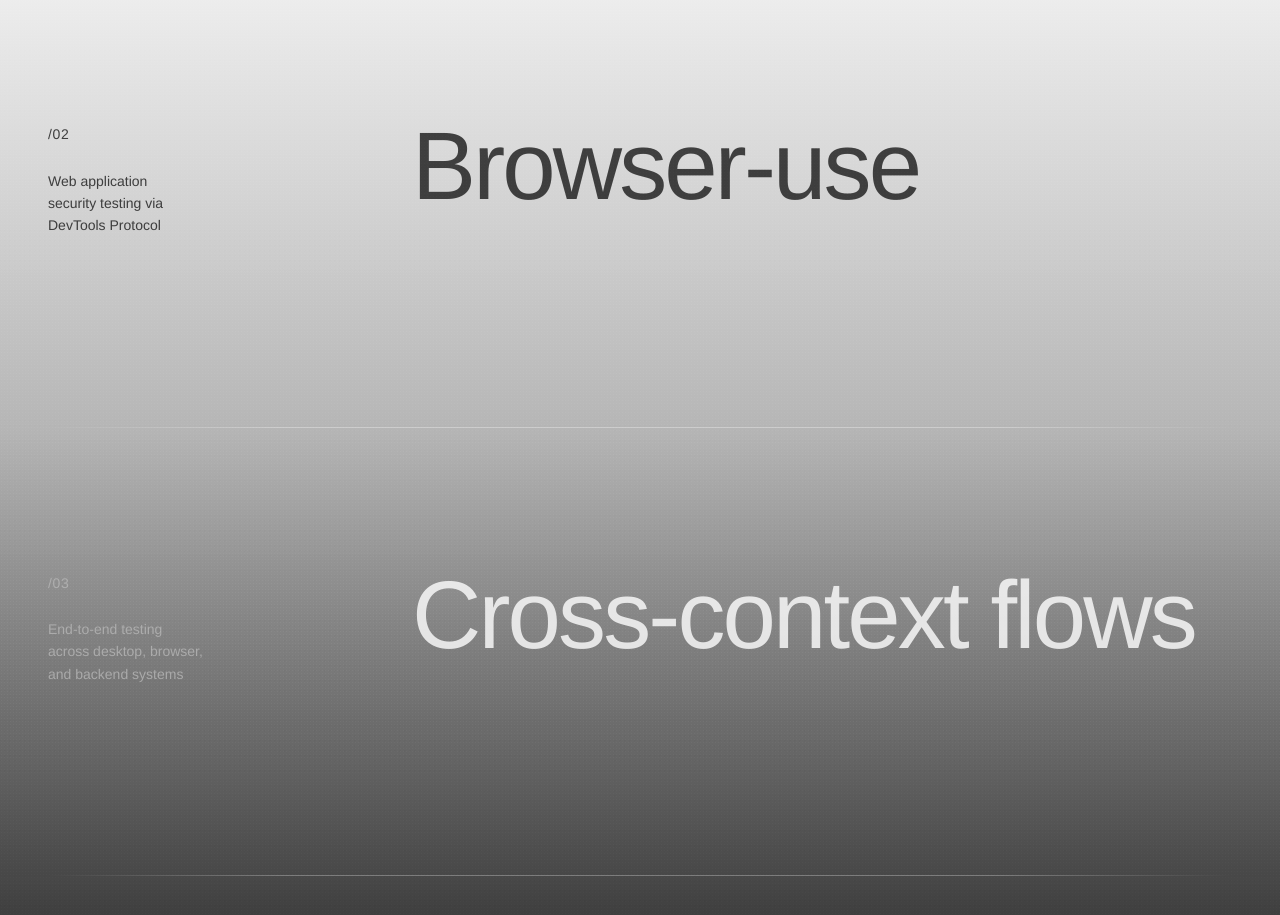
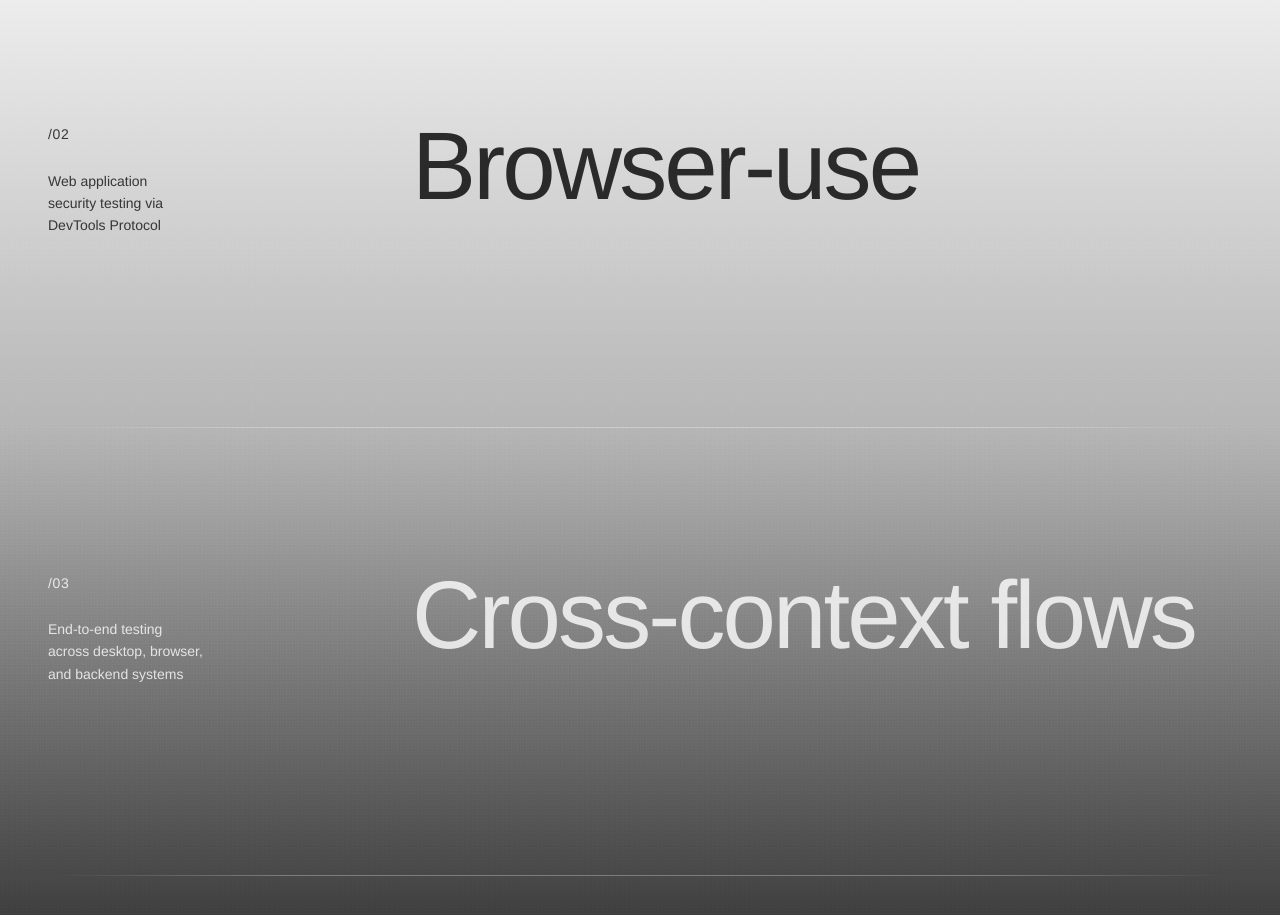
Before and after one commit to srivastavanik/paladin-front, a website: page index.html in a window 1280 px wide. Shown: the part 1380-2295 px from the top of the page. Drawn offline with Linux system fonts and the light colour scheme.

Commit message:
fix: improve text visibility in platform sections /02 and /03
- Changed /03 (Cross-context flows) text from gray-300 to white for better contrast
- Changed /02 (Browser-use) text from gray-800 to gray-900/black for improved readability
- Fixed nearly invisible text issue against gradient background
- Maintained design aesthetic while ensuring accessibility

```diff
--- a/index.html
+++ b/index.html
@@ -1576,13 +1576,13 @@
         }
 
         .platform-item:nth-child(3) .platform-name {
-            color: var(--color-gray-800);
+            color: var(--color-black);
         }
 
         .platform-item:nth-child(3) .platform-number,
         .platform-item:nth-child(3) .platform-description,
         .platform-item:nth-child(3) .platform-description-typed {
-            color: var(--color-gray-800);
+            color: var(--color-gray-900);
         }
 
         .platform-item:nth-child(5) .platform-name {
@@ -1592,7 +1592,7 @@
         .platform-item:nth-child(5) .platform-number,
         .platform-item:nth-child(5) .platform-description,
         .platform-item:nth-child(5) .platform-description-typed {
-            color: var(--color-gray-300);
+            color: var(--color-white);
         }
 
         .platform-item:nth-child(7) .platform-name {
```
